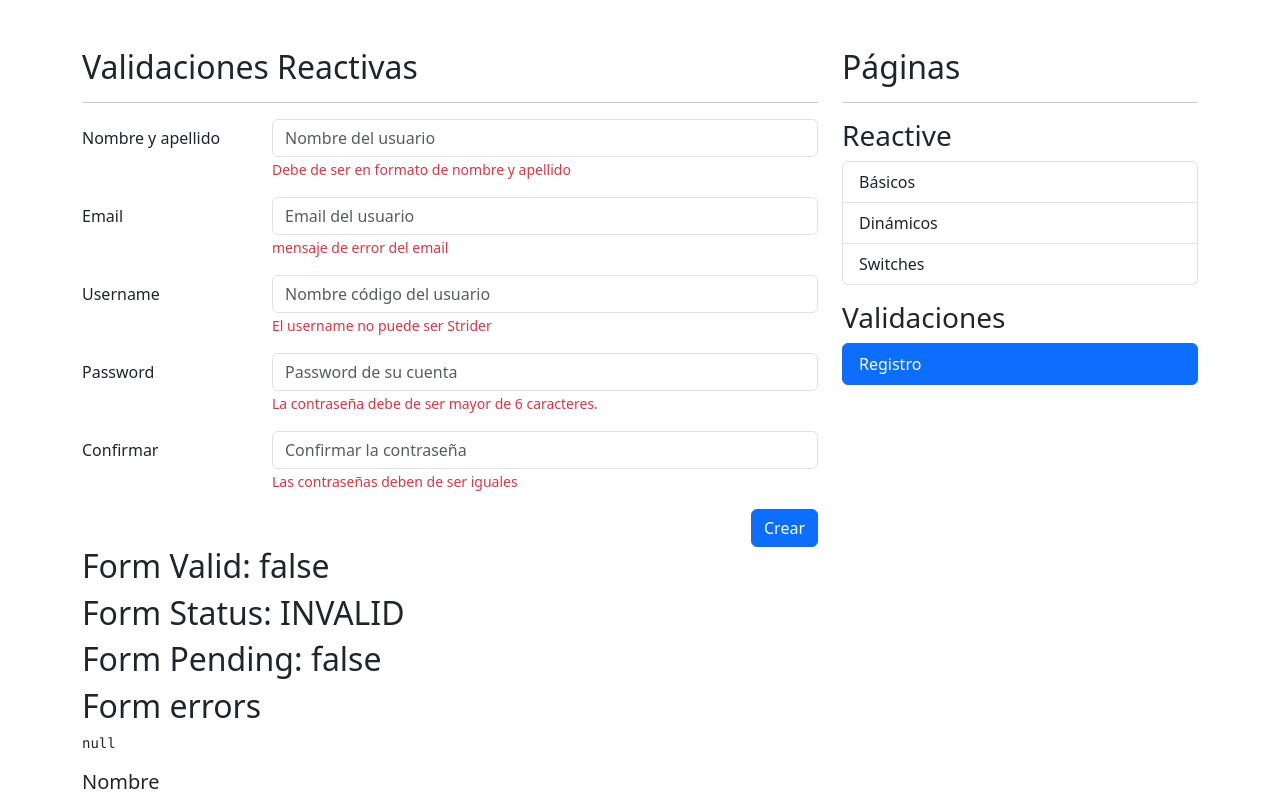
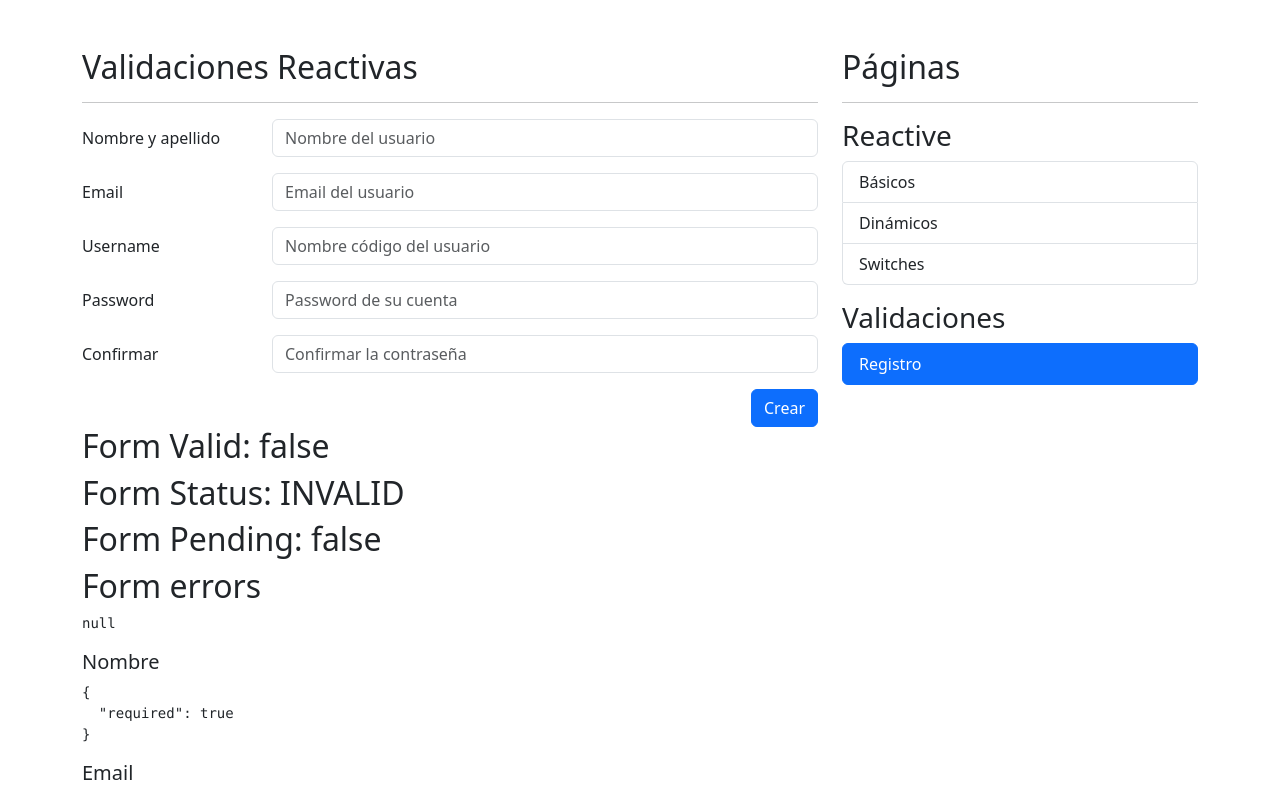
Before and after one commit to Andy-Castle/07-formsApp, an Angular app: page /auth/sign-up in a window 1280 px wide. Shown: the top 795 px of the page. Built offline with nearby package versions, Linux system fonts and the light colour scheme.

Commit message:
Validator Service: Se creo un servicio para centralizar el funcionamiento de las validaciones

```diff
--- a/src/app/auth/pages/register-page/register-page.component.html
+++ b/src/app/auth/pages/register-page/register-page.component.html
@@ -15,7 +15,7 @@
             placeholder="Nombre del usuario"
           />
 
-          <span class="form-text text-danger">
+          <span *ngIf="isValidField('name')" class="form-text text-danger">
             Debe de ser en formato de nombre y apellido
           </span>
         </div>
@@ -31,7 +31,7 @@
             formControlName="email"
             placeholder="Email del usuario"
           />
-          <span class="form-text text-danger">
+          <span *ngIf="isValidField('email')" class="form-text text-danger">
             mensaje de error del email
           </span>
         </div>
@@ -47,7 +47,7 @@
             formControlName="username"
             placeholder="Nombre código del usuario"
           />
-          <span class="form-text text-danger">
+          <span *ngIf="isValidField('username')" class="form-text text-danger">
             El username no puede ser Strider
           </span>
         </div>
@@ -64,7 +64,7 @@
             placeholder="Password de su cuenta"
           />
 
-          <span class="form-text text-danger">
+          <span *ngIf="isValidField('password')" class="form-text text-danger">
             La contraseña debe de ser mayor de 6 caracteres.
           </span>
         </div>
@@ -81,7 +81,7 @@
             placeholder="Confirmar la contraseña"
           />
 
-          <span class="form-text text-danger">
+          <span *ngIf="isValidField('password2')" class="form-text text-danger">
             Las contraseñas deben de ser iguales
           </span>
         </div>
--- a/src/app/auth/pages/register-page/register-page.component.ts
+++ b/src/app/auth/pages/register-page/register-page.component.ts
@@ -1,6 +1,7 @@
 import { Component } from '@angular/core';
 import { FormBuilder, FormGroup, Validators } from '@angular/forms';
-import * as customValidators from 'src/app/shared/validators/validators';
+import { ValidatorsService } from 'src/app/shared/services/validators.service';
+// import * as customValidators from 'src/app/shared/validators/validators';
 
 @Component({
   selector: 'app-register-page',
@@ -14,22 +15,29 @@
       '',
       [
         Validators.required,
-        Validators.pattern(customValidators.firstNameAndLastnamePattern),
+        Validators.pattern(this.validatosService.firstNameAndLastnamePattern),
       ],
     ],
     email: [
       '',
-      [Validators.required, Validators.pattern(customValidators.emailPattern)],
+      [
+        Validators.required,
+        Validators.pattern(this.validatosService.emailPattern),
+      ],
     ],
-    username: ['', [Validators.required, customValidators.cantBeStrider]],
+    username: ['', [Validators.required, this.validatosService.cantBeStrider]],
     password: ['', [Validators.required, Validators.minLength(6)]],
     password2: ['', [Validators.required]],
   });
 
-  constructor(private fb: FormBuilder) {}
+  constructor(
+    private fb: FormBuilder,
+    private validatosService: ValidatorsService
+  ) {}
 
   isValidField(field: string) {
     // TODO: obtener validación desde un servicio
+    return this.validatosService.isValidField(this.myForm, field);
   }
 
   onSubmit() {
--- /dev/null
+++ b/src/app/shared/services/validators.service.ts
@@ -0,0 +1,24 @@
+import { Injectable } from '@angular/core';
+import { FormControl, FormGroup, ValidationErrors } from '@angular/forms';
+
+@Injectable({ providedIn: 'root' })
+export class ValidatorsService {
+  public firstNameAndLastnamePattern: string = '([a-zA-Z]+) ([a-zA-Z]+)';
+  public emailPattern: string = '^[a-z0-9._%+-]+@[a-z0-9.-]+\\.[a-z]{2,4}$';
+
+  public cantBeStrider = (control: FormControl): ValidationErrors | null => {
+    const value: string = control.value.trim().toLowerCase();
+
+    if (value === 'strider') {
+      return {
+        noStrider: true,
+      };
+    }
+
+    return null;
+  };
+
+  public isValidField(form: FormGroup, field: string) {
+    return form.controls[field].errors && form.controls[field].touched;
+  }
+}
```
